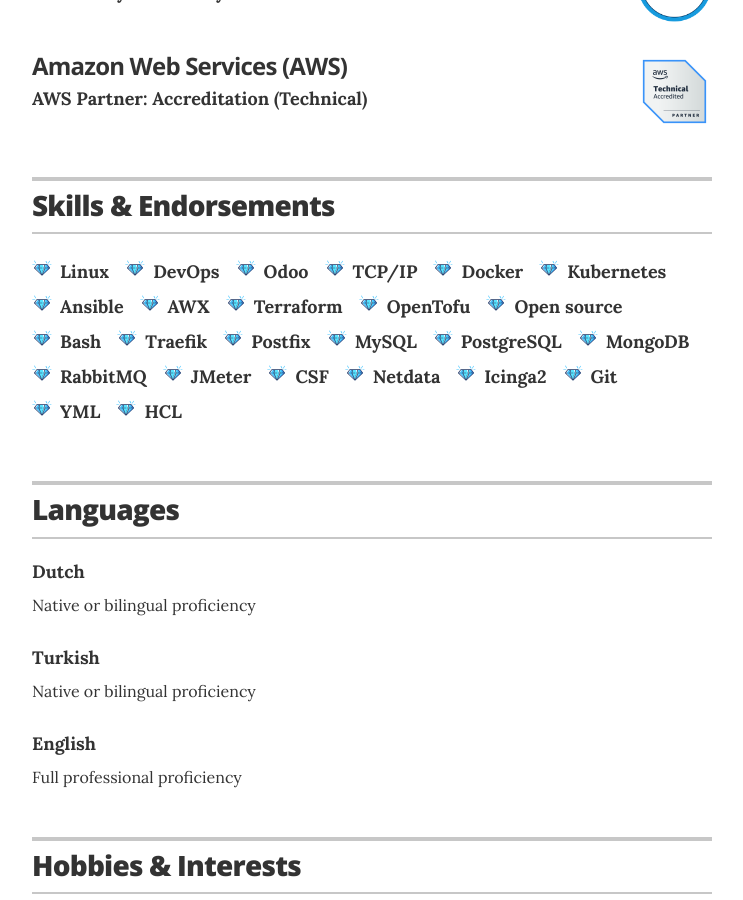
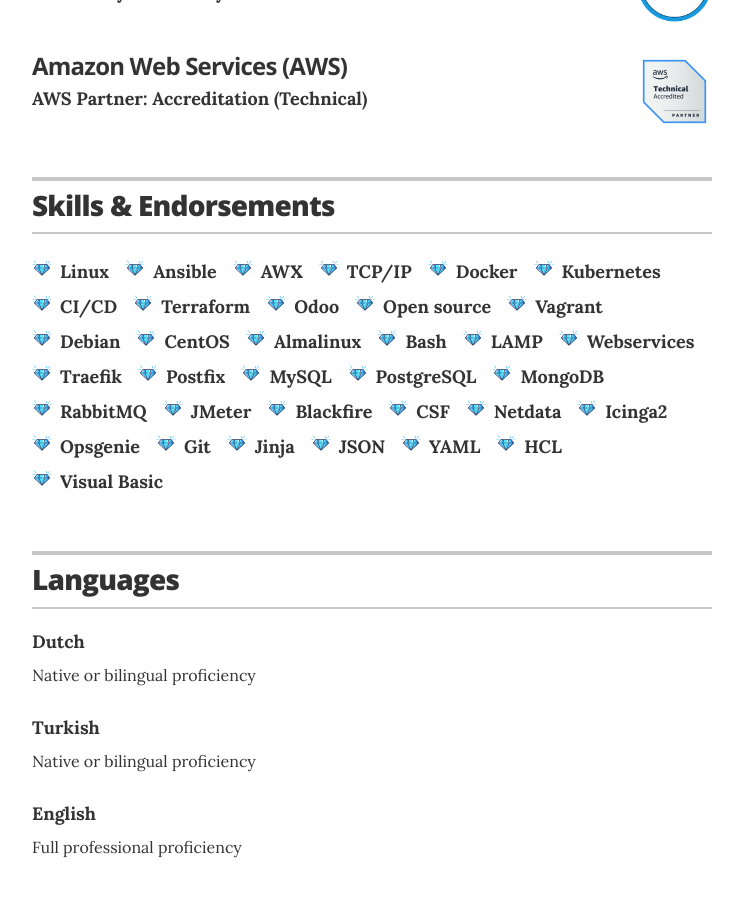
Before and after one commit to mhtalci/portfolio, a Jekyll site: the page built from index.html, in a window 1280 px wide and 900 px high, scrolled down 1840 px. Shown: the whole window, without its empty margins (268-1011 px from the left). Built offline with Jekyll 4.4.1, drawn with Linux system fonts in a browser that asks for light colours.

Commit message:
Skills - restructure

```diff
--- a/_data/skills.yml
+++ b/_data/skills.yml
@@ -2,17 +2,22 @@
 # Organizational leadership
 
 - skill: Linux
-- skill: DevOps
-- skill: Odoo
+- skill: Ansible
+- skill: AWX
 - skill: TCP/IP
 - skill: Docker
 - skill: Kubernetes
-- skill: Ansible
-- skill: AWX
+- skill: CI/CD
 - skill: Terraform
-- skill: OpenTofu
+- skill: Odoo
 - skill: Open source
+- skill: Vagrant
+- skill: Debian
+- skill: CentOS
+- skill: Almalinux
 - skill: Bash
+- skill: LAMP
+- skill: Webservices
 - skill: Traefik
 - skill: Postfix
 - skill: MySQL
@@ -20,9 +25,14 @@
 - skill: MongoDB
 - skill: RabbitMQ
 - skill: JMeter
+- skill: Blackfire
 - skill: CSF
 - skill: Netdata
 - skill: Icinga2
+- skill: Opsgenie
 - skill: Git
-- skill: YML
+- skill: Jinja
+- skill: JSON
+- skill: YAML
 - skill: HCL
+- skill: Visual Basic
```
